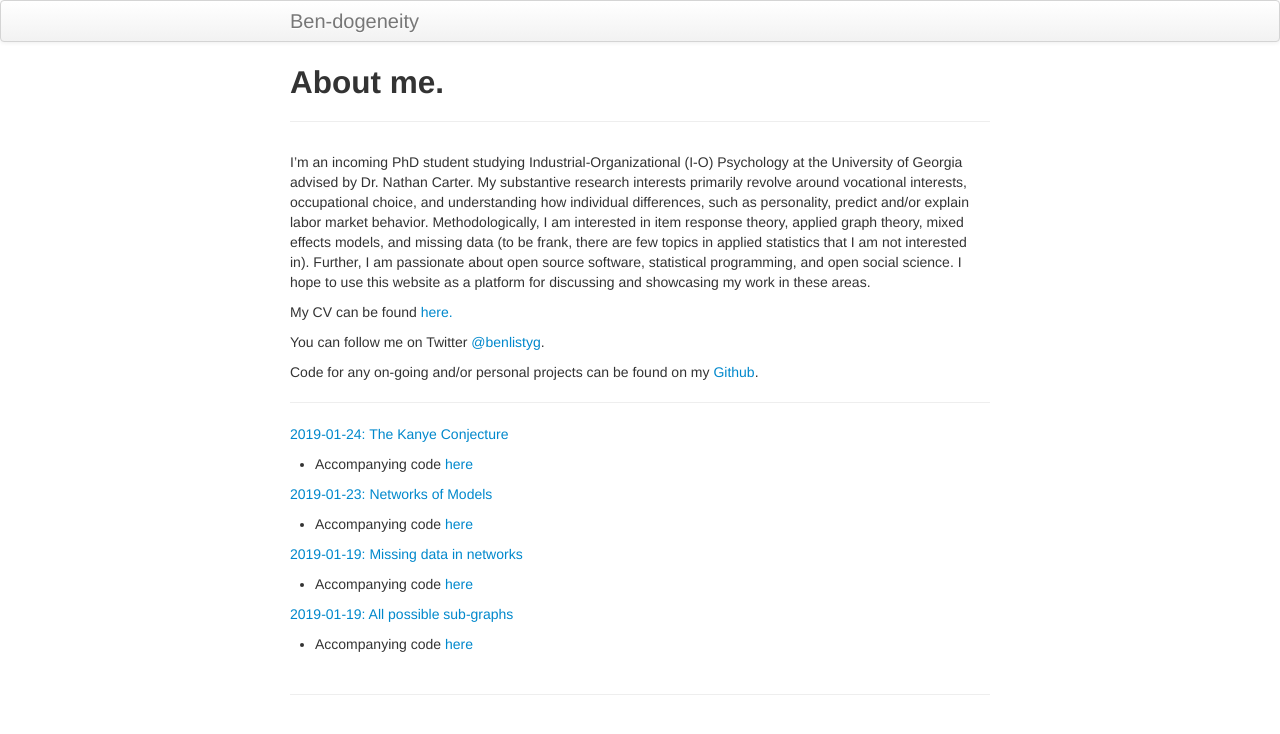
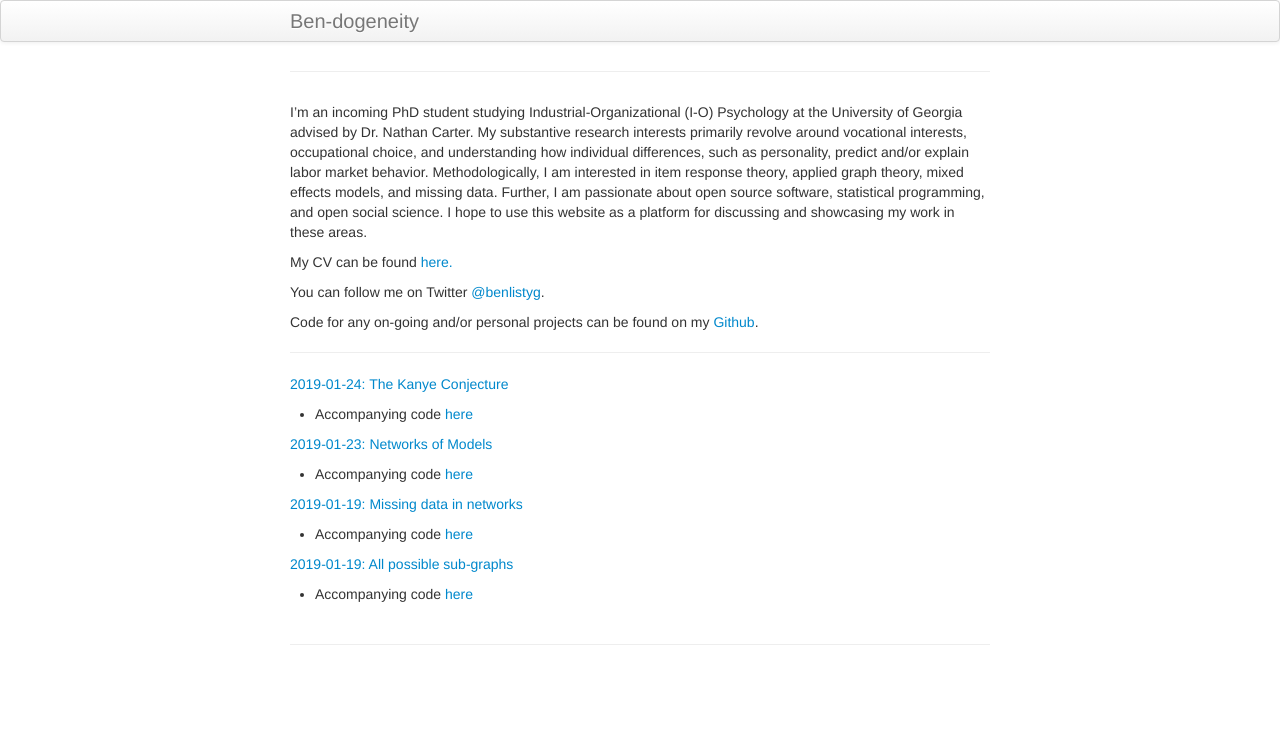
Before and after one commit to BListyg/blistyg.github.io, a Jekyll site: the page built from index.md, in a window 1280 px wide. Shown: the top 734 px of the page. Built offline with Jekyll 4.4.1, drawn with Linux system fonts in a browser that asks for light colours.

Commit message:
Update index.md

```diff
--- a/index.md
+++ b/index.md
@@ -1,9 +1,8 @@
 ---
 layout: page
-title: About me.
 ---
 
-I’m an incoming PhD student studying Industrial-Organizational (I-O) Psychology at the University of Georgia advised by Dr. Nathan Carter. My substantive research interests primarily revolve around vocational interests, occupational choice, and understanding how individual differences, such as personality, predict and/or explain labor market behavior. Methodologically, I am interested in item response theory, applied graph theory, mixed effects models, and missing data (to be frank, there are few topics in applied statistics that I am not interested in). Further, I am passionate about open source software, statistical programming, and open social science. I hope to use this website as a platform for discussing and showcasing my work in these areas.
+I’m an incoming PhD student studying Industrial-Organizational (I-O) Psychology at the University of Georgia advised by Dr. Nathan Carter. My substantive research interests primarily revolve around vocational interests, occupational choice, and understanding how individual differences, such as personality, predict and/or explain labor market behavior. Methodologically, I am interested in item response theory, applied graph theory, mixed effects models, and missing data. Further, I am passionate about open source software, statistical programming, and open social science. I hope to use this website as a platform for discussing and showcasing my work in these areas.
 
 My CV can be found [here.](CV WEBSITE HERE)
 
```
